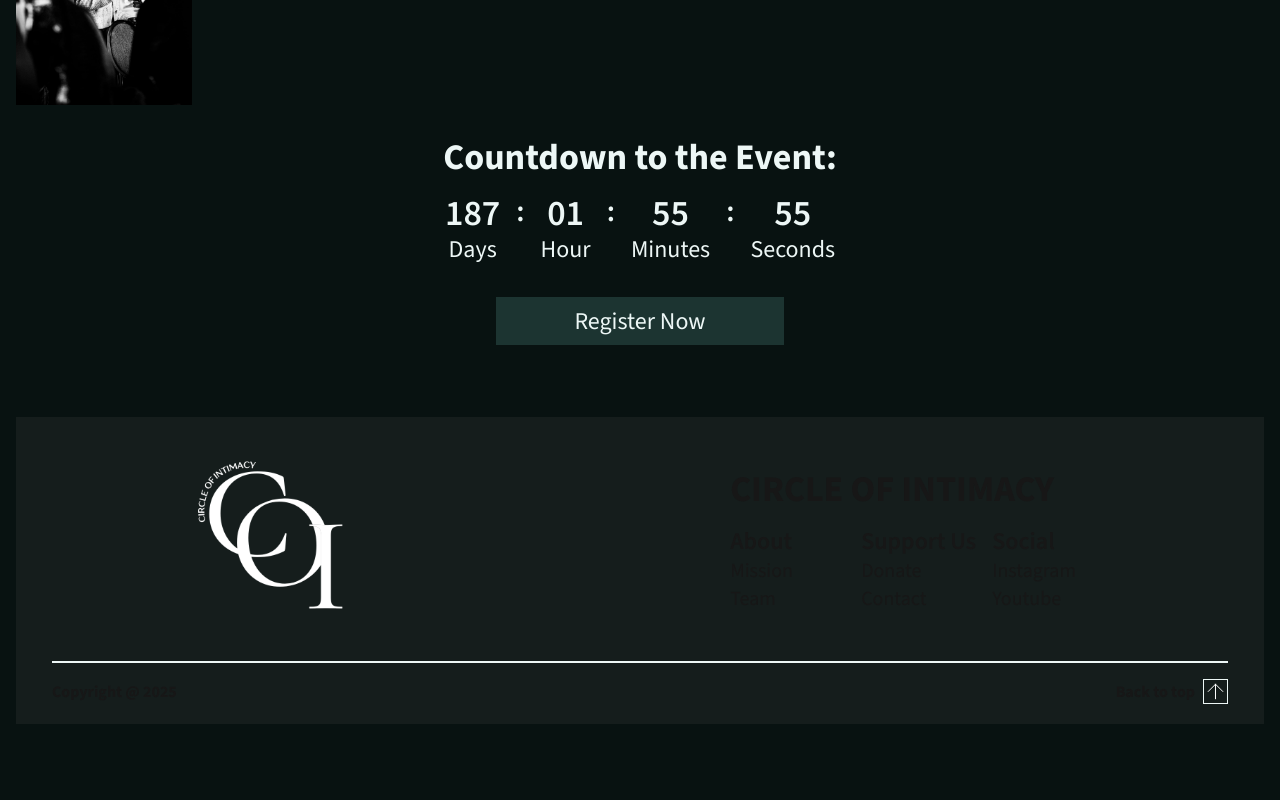
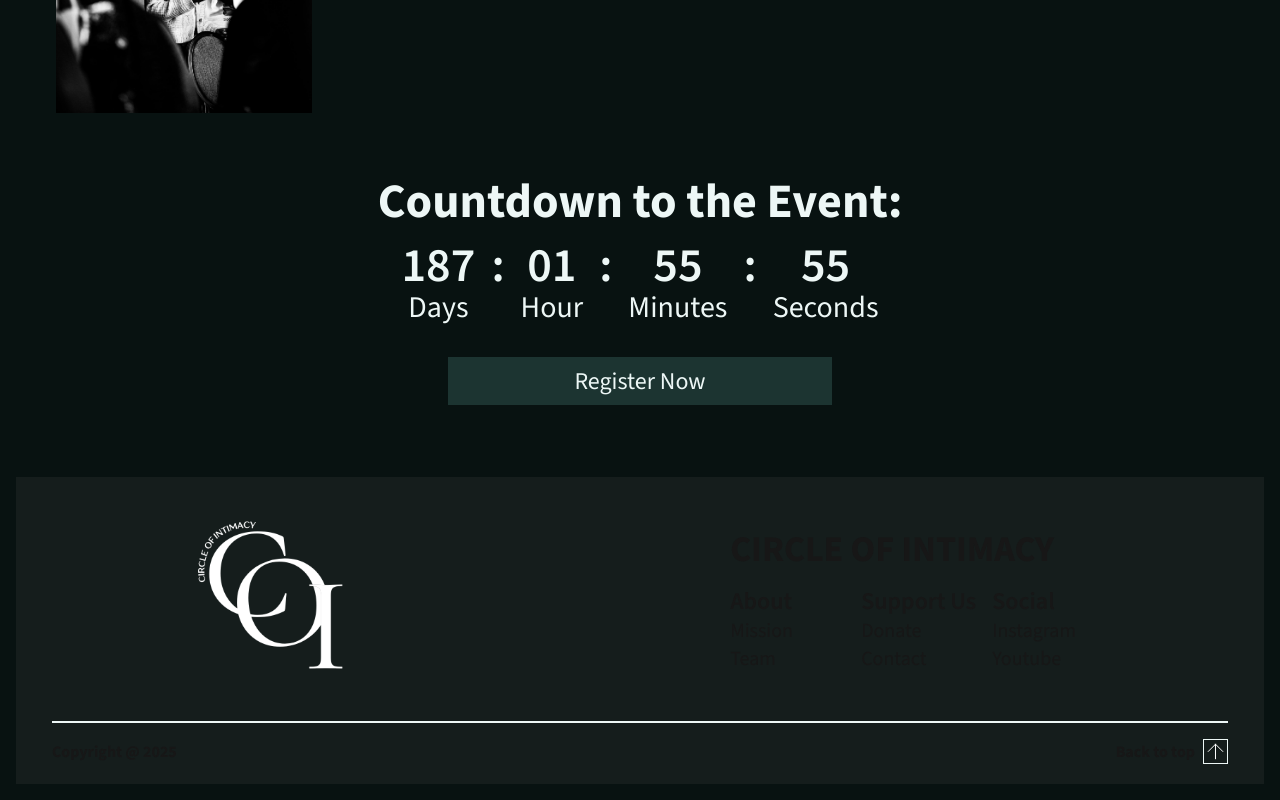
Before and after one commit to Ayomide4/coi, a Next.js app: page / in a window 1280 px wide. Shown: the part 7459-8259 px from the top of the page. Before the commit the page ends 8199 px from the top, so only its background shows below. Built offline with nearby package versions, Linux system fonts and the light colour scheme; a web font is replaced by a local one.

Commit message:
finish ui all breakpoint

```diff
--- a/src/app/about/page.tsx
+++ b/src/app/about/page.tsx
@@ -65,27 +65,29 @@ export default function About() {
   return (
     <div className="bg-[#081211] text-textColor">
       <main>
-        <section className="text-center p-4 mb-8">
-          <h1 className="text-4xl font-semibold mb-8 mt-24">Meet our team</h1>
+        <section className="text-center p-4 mb-4 md:mb-10">
+          <h1 className="text-4xl md:text-5xl font-semibold mb-8 mt-24">
+            Meet our team
+          </h1>
           <TeamCarousel team={team} />
         </section>
-        <section className="text-center mb-16 px-8 flex flex-col items-center">
-          <h2 id="vision" className="text-3xl font-normal mb-4">
+        <section className="text-center mb-10 md:mb-10 px-8 flex flex-col items-center">
+          <h2 id="vision" className="text-3xl font-normal mb-4 md:text-4xl">
             Our Vision
           </h2>
           <div className="space-y-4 mb-8 ">
-            <p className="text-lg">
+            <p className="text-lg md:text-xl">
               Our vision is to see a generation pursuing Jesus, living as His
               dwelling place, boldly sharing the gospel, and carrying His love
               to the world.
             </p>
-            <p className="text-lg">
+            <p className="text-lg md:text-xl">
               To inspire intimacy with Jesus by fostering worship, prayer, and
               obedience, helping people find purpose and fulfillment in Him. A
               Space to experience Gods undiluted presence.
             </p>
           </div>
-          <div className="relative w-[350px] h-[500px]">
+          <div className="relative w-full h-[500px] md:mt-10">
             <Image
               src="/assets/coi-img.jpg"
               alt="image of people worshiping"
@@ -94,31 +96,42 @@ export default function About() {
             />
           </div>
         </section>
-        <section className="text-center px-8 ">
-          <h2 id="mission" className="text-3xl font-normal mb-4">
+        <section className="text-center px-8 md:mb-10">
+          <h2 id="mission" className="text-3xl font-normal mb-4  md:text-4xl">
             Our Mission
           </h2>
           <div className="space-y-4  text-lg flex flex-col items-center">
-            <p className="">
+            <p className="text-lg md:text-xl">
               Circle of Intimacy exists to facilitate life-changing encounters
               with God by creating sacred spaces where His presence can dwell.
             </p>
-            <p>
+            <p className="text-lg md:text-xl">
               Through worship, prayer, and intentional gatherings, we seek to
               cultivate an atmosphere where individuals can experience spiritual
               revival and personal transformation.
             </p>
-            <p className="">
+
+            <p className="text-lg md:text-xl">
               Our mission is to inspire and empower a generation to fully
               embrace their identity as devoted sons and daughters of Christ.
             </p>
-            <p>
+            <p className="text-lg md:text-xl">
               We envision a movement of humble, fearless men and women who find
               their worth in Him and carry the message of hope and faith to
               every corner of the earth, impacting lives and communities for the
               glory of God.
             </p>
-            <TeamImage />
+            <div className="w-full md:hidden">
+              <TeamImage />
+            </div>
+          </div>
+          <div className="relative w-full h-[500px] md:mt-10 hidden md:block">
+            <Image
+              src="/assets/coi-team1.jpg"
+              alt="image of people worshiping"
+              className="object-cover"
+              fill
+            />
           </div>
         </section>
       </main>
--- a/src/app/components/Countdown.tsx
+++ b/src/app/components/Countdown.tsx
@@ -46,36 +46,36 @@ export default function CountdownDisplay() {
 
   return (
     <div className="text-center py-8 flex flex-col items-center justify-center ">
-      <h1 className=" text-3xl font-bold md:text-4xl">
+      <h1 className=" text-3xl font-bold md:text-5xl">
         Countdown to the Event:
       </h1>
       <div className="text-2xl font-semibold mt-4  flex gap-1  md:gap-4">
         <div className="flex flex-col items-center ">
-          <h2 className="text-4xl">{timeLeft.days}</h2>
-          <span className="font-medium">
+          <h2 className="text-4xl md:text-5xl">{timeLeft.days}</h2>
+          <span className="font-medium md:text-3xl">
             {timeLeft.days === 1 ? "Day" : "Days"}
           </span>
         </div>
-        <p className="text-3xl ">:</p>
+        <p className="text-3xl md:text-5xl">:</p>
         <div className="flex flex-col items-center ">
-          <h2 className="text-4xl">{timeLeft.hours}</h2>
-          <span className="font-medium">
+          <h2 className="text-4xl md:text-5xl">{timeLeft.hours}</h2>
+          <span className="font-medium  md:text-3xl">
             {timeLeft.hours === "01" ? "Hour" : "Hours"}
           </span>
         </div>
 
-        <p className="text-3xl ">:</p>
+        <p className="text-3xl md:text-5xl">:</p>
         <div className="flex flex-col items-center">
-          <h2 className="text-4xl">{timeLeft.minutes}</h2>
-          <span className="font-medium">
+          <h2 className="text-4xl md:text-5xl">{timeLeft.minutes}</h2>
+          <span className="font-medium md:text-3xl">
             {timeLeft.minutes === "01" ? "Minute" : "Minutes"}
           </span>
         </div>
 
-        <p className="text-3xl ">:</p>
+        <p className="text-3xl md:text-5xl">:</p>
         <div className="flex flex-col items-center">
-          <h2 className="text-4xl">{timeLeft.seconds}</h2>
-          <span className="font-medium">
+          <h2 className="text-4xl md:text-5xl">{timeLeft.seconds}</h2>
+          <span className="font-medium md:text-3xl">
             {timeLeft.seconds === "01" ? "Second" : "Seconds"}
           </span>
         </div>
--- a/src/app/components/EventCountdown.tsx
+++ b/src/app/components/EventCountdown.tsx
@@ -9,12 +9,12 @@ export default function EventCountdown() {
   const notify = () => toast("Registration will open soon!");
   return (
     <div className="px-4 bg-background py-4 w-full min-h-[900px] relative flex flex-col items-center justify-center">
-      <h1 className="text-5xl font-bold text-center">
+      <h1 className="text-5xl font-bold text-center md:mt-10">
         A NIGHT WHERE <span className="text-primary">WORSHIP</span> MEETS{" "}
         <span className="text-primary">TRUTH.</span>
       </h1>
-      <div className="w-full min-h-[700px] relative flex flex-col items-center mt-6">
-        <div className="absolute top-32 w-5/6 h-[400px] ">
+      <div className="w-full min-h-[700px] relative flex flex-col items-center mt-6 ">
+        <div className="absolute top-32 w-5/6 h-[400px] md:w-3/4 lg:w-2/3">
           <Image
             src="/assets/coi-footer-3.jpg"
             fill
@@ -22,7 +22,7 @@ export default function EventCountdown() {
             className="object-cover"
           />
         </div>
-        <div className="absolute top-0 right-0 w-40 h-80">
+        <div className="absolute top-0 right-0 w-40 h-80 md:w-60 md:right-10 lg:right-12 lg:w-64">
           <Image
             src="/assets/coi-footer-1.jpg"
             fill
@@ -30,7 +30,7 @@ export default function EventCountdown() {
             className="object-cover"
           />
         </div>
-        <div className="absolute left-0 bottom-0 w-44 h-72">
+        <div className="absolute left-0 bottom-0 w-44 h-72 md:left-10 md:bottom-10 md:w-60 lg:w-64 lg:h-80 lg:bottom-8">
           <Image
             src="/assets/coi-footer-2.jpg"
             fill
@@ -44,7 +44,7 @@ export default function EventCountdown() {
       <div className="w-full md:flex md:items-center md:justify-center">
         <div
           onClick={notify}
-          className="w-full md:w-72 md:self-center cursor-pointer"
+          className="w-full md:w-96 md:self-center cursor-pointer "
         >
           <Button
             size={[22, 2.5]}
--- a/src/app/components/Footer.tsx
+++ b/src/app/components/Footer.tsx
@@ -42,7 +42,9 @@ export default function Footer() {
               <Link href="https://cash.app/$CircleOfIntimacy1" target="_blank">
                 <p className="text-xl font-light">Donate</p>
               </Link>
-              <p className="text-xl font-light">Contact</p>
+              <a href="mailto:sikeomotosho@gmail.com">
+                <p className="text-xl font-light">Contact</p>
+              </a>
             </div>
             <div className="">
               <h2 className="font-semibold text-2xl">Social</h2>
--- a/src/app/components/TeamCarousel.tsx
+++ b/src/app/components/TeamCarousel.tsx
@@ -23,7 +23,7 @@ export default function TeamCarousel({ team }: Props) {
   }, [team]); // Adjust if the team array changes
   const renderImages = team.map((member) => (
     <div id="team" key={member.name} className="min-w-[280px] mx-2">
-      <div className="w-[280px] h-[300px] relative overflow-hidden rounded-lg">
+      <div className="w-[280px] h-[300px] md:w-[400px] md:h-[440px] relative overflow-hidden rounded-lg ">
         <Image
           src={member.imageUrl || "/placeholder.jpg"}
           alt={`Image of ${member.name}`}
@@ -31,8 +31,10 @@ export default function TeamCarousel({ team }: Props) {
           fill
         />
         <div className="text-left mt-2 rounded-lg py-1 px-2 bg-[#151D1C] opacity-90 absolute bottom-2 left-1/2 transform -translate-x-1/2 w-[95%]">
-          <h3 className="text-xl font-semibold m-0 p-0">{member.name}</h3>
-          <p className="text-gray-400 -mt-1">{member.role}</p>
+          <h3 className="text-xl md:text-2xl font-semibold m-0 p-0">
+            {member.name}
+          </h3>
+          <p className="text-gray-400 -mt-1 md:text-lg">{member.role}</p>
         </div>
       </div>
     </div>
--- a/src/app/components/TeamImage.tsx
+++ b/src/app/components/TeamImage.tsx
@@ -1,4 +1,4 @@
-"use client"
+"use client";
 import { useState } from "react";
 import Image from "next/image";
 
@@ -28,7 +28,7 @@ export default function TeamImage() {
   };
 
   return (
-    <div className="relative w-[300px] h-[500px] overflow-hidden  ">
+    <div className="relative w-full h-[500px] overflow-hidden  md:mt-10">
       <Image
         src="/assets/coi-team1.jpg"
         alt="image of people worshiping"
@@ -43,7 +43,13 @@ export default function TeamImage() {
         className="absolute top-1/2 left-2 transform -translate-y-1/2 bg-gray-800/50 hover:bg-gray-800/75 text-white p-2 rounded-full transition-colors"
         aria-label="Previous image"
       >
-        <Image src="/assets/caret-left.svg" width={15} height={20} alt="arrow right" className=""/>
+        <Image
+          src="/assets/caret-left.svg"
+          width={15}
+          height={20}
+          alt="arrow right"
+          className=""
+        />
       </button>
 
       <button
@@ -51,7 +57,12 @@ export default function TeamImage() {
         className="absolute top-1/2 right-2 transform -translate-y-1/2 bg-gray-800/50 hover:bg-gray-800/75 text-white p-2 rounded-full transition-colors"
         aria-label="Next image"
       >
-        <Image src="/assets/caret.svg" width={15} height={20} alt="arrow right"/>
+        <Image
+          src="/assets/caret.svg"
+          width={15}
+          height={20}
+          alt="arrow right"
+        />
       </button>
 
       {/* Navigation dots */}
@@ -61,7 +72,7 @@ export default function TeamImage() {
             key={index}
             onClick={() => setCurrentIndex(index)}
             className={`w-2 h-2 rounded-full transition-colors ${
-              currentIndex === index ? 'bg-white' : 'bg-white/50'
+              currentIndex === index ? "bg-white" : "bg-white/50"
             }`}
             aria-label={`Go to image ${index + 1}`}
           />
```
